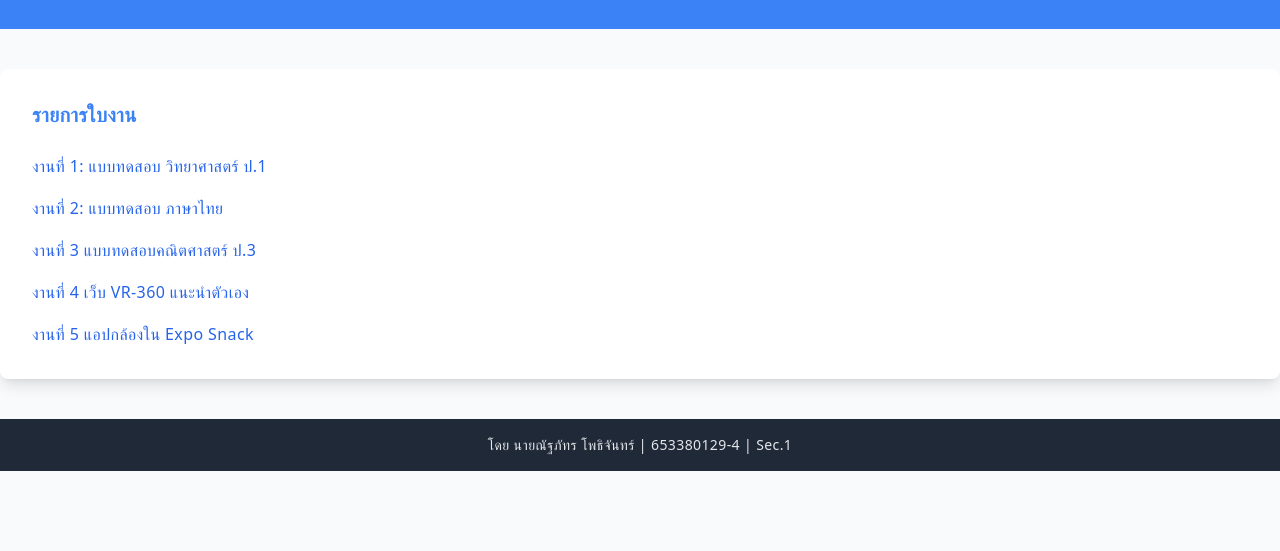
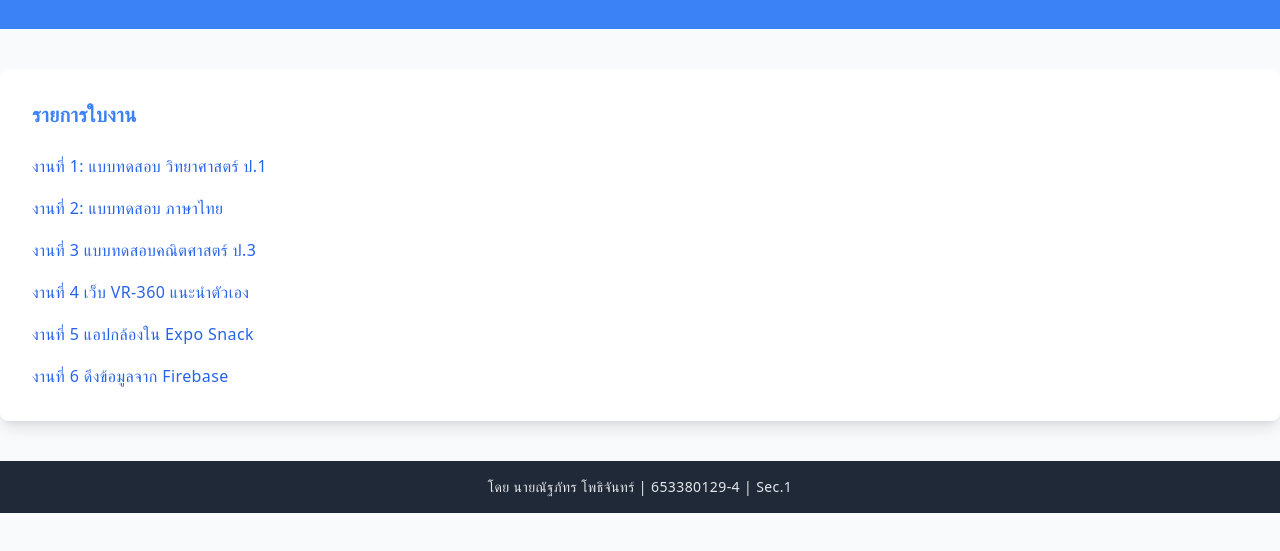
Before and after one commit to Nattapat1234/mobile_and_web2024, a plain HTML site: page index.html in a window 1280 px wide. Shown: the part 107-658 px from the top of the page. Drawn offline with nearby package versions, Linux system fonts and the light colour scheme.

Commit message:
add work6 at index

```diff
--- a/index.html
+++ b/index.html
@@ -45,6 +45,11 @@
                     งานที่ 5 แอปกล้องใน Expo Snack
                 </a>
             </li>
+            <li>
+                <a href="https://nattapat1234.github.io/mobile_and_web2024/work6/" class="text-blue-600 hover:text-blue-700 hover:underline font-medium">
+                  งานที่ 6 ดึงข้อมูลจาก Firebase
+                </a>
+              </li>
         </ul>
     </main>
 
```
Also changed, not shown: work6/package.json (+14 -1 lines), 1 other file.
